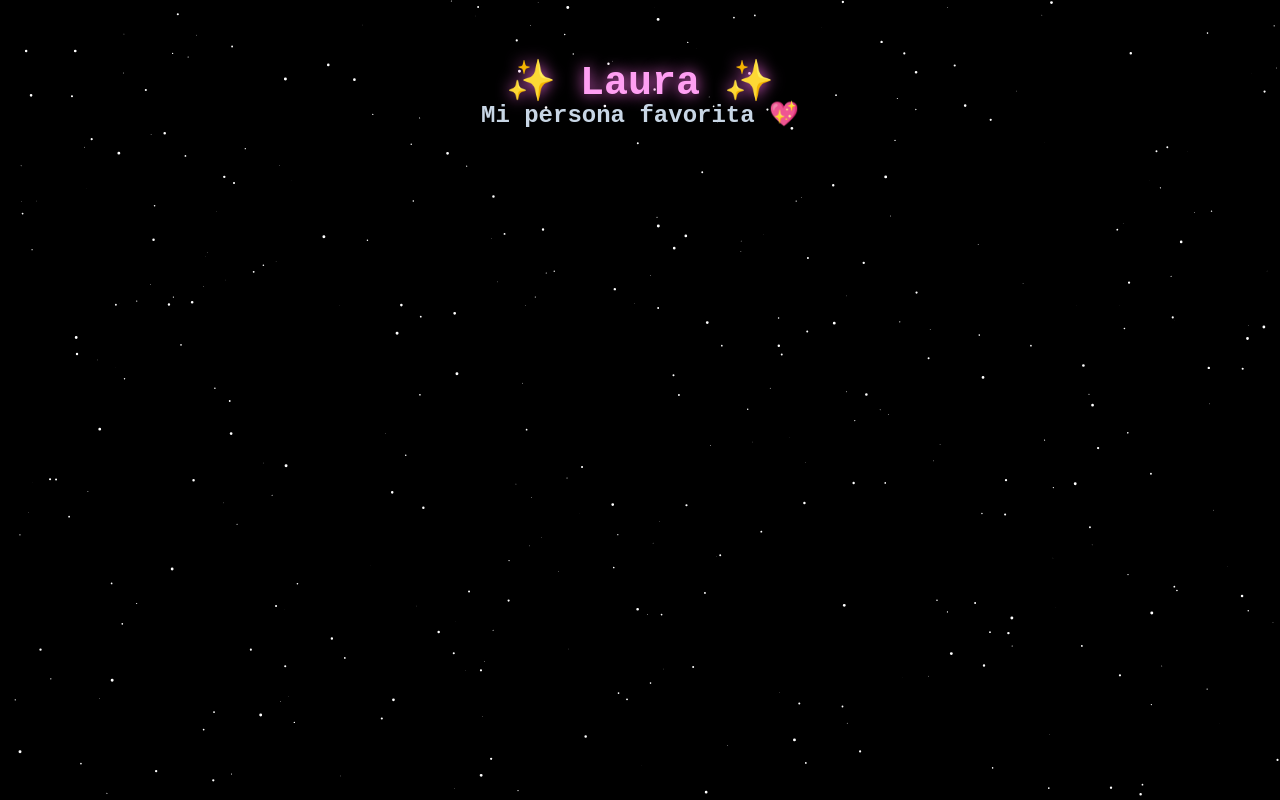
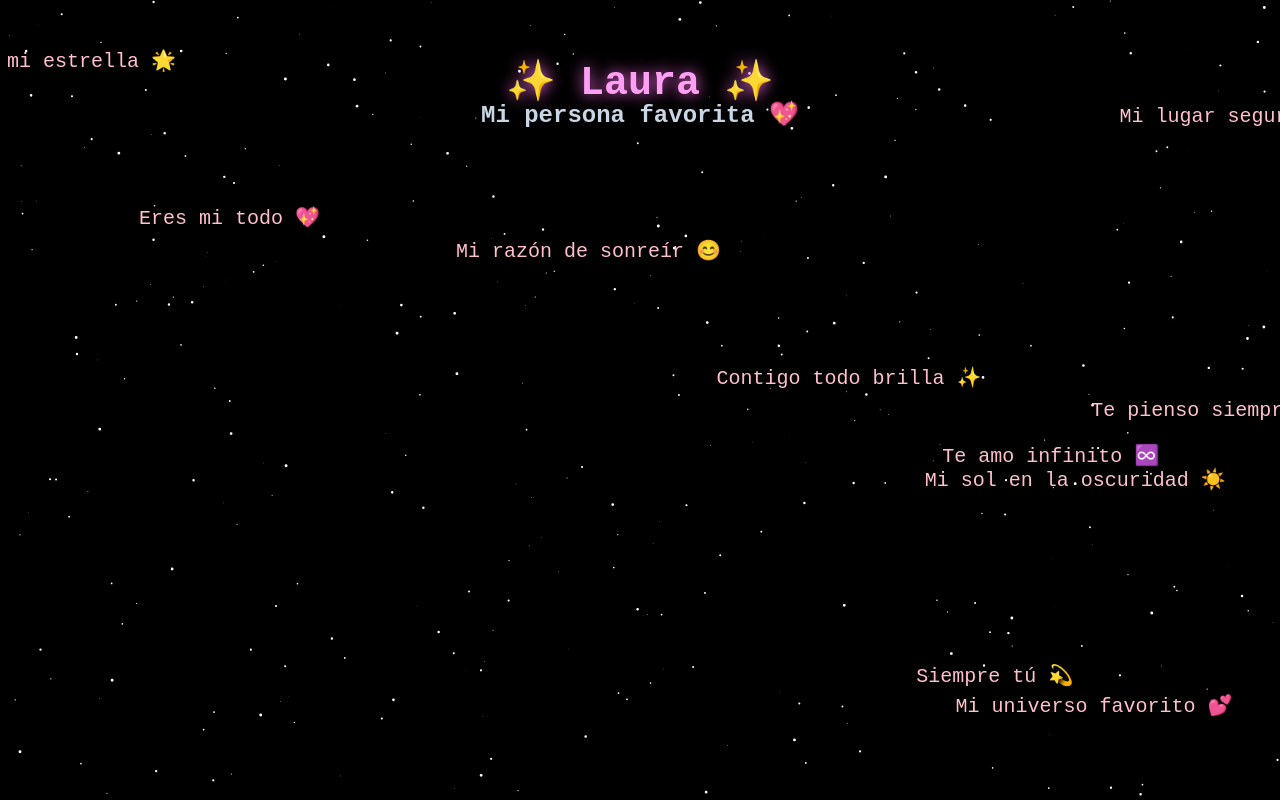
Before and after one commit to javiercano731-lang/amorcito, a plain HTML site: page index.html in a window 1280 px wide. Drawn offline with Linux system fonts and the light colour scheme.

Commit message:
index.html

```diff
--- a/index.html
+++ b/index.html
@@ -19,6 +19,7 @@
       font-size: 2.5em;
       color: #ff9ff3;
       text-shadow: 0 0 15px #f368e0;
+      z-index: 10;
     }
     h2 {
       position: absolute;
@@ -26,6 +27,7 @@
       width: 100%;
       font-size: 1.5em;
       color: #c8d6e5;
+      z-index: 10;
     }
     canvas {
       display: block;
@@ -40,11 +42,27 @@
     const canvas = document.getElementById('galaxy');
     const ctx = canvas.getContext('2d');
     let stars = [];
+    let hearts = [];
+    let words = [];
+
+    const frases = [
+      "Eres mi estrella 🌟",
+      "Mi universo favorito 💕",
+      "Contigo todo brilla ✨",
+      "Mi sol en la oscuridad ☀️",
+      "Te pienso siempre 💭",
+      "Mi lugar seguro 🏡",
+      "Eres mi todo 💖",
+      "Mi razón de sonreír 😊",
+      "Siempre tú 💫",
+      "Te amo infinito ♾️"
+    ];
 
     function resize() {
       canvas.width = window.innerWidth;
       canvas.height = window.innerHeight;
       stars = [];
+      words = [];
       for (let i = 0; i < 400; i++) {
         stars.push({
           x: Math.random() * canvas.width,
@@ -53,12 +71,20 @@
           d: Math.random() * 0.5
         });
       }
+      for (let i = 0; i < frases.length; i++) {
+        words.push({
+          text: frases[i],
+          x: Math.random() * canvas.width,
+          y: Math.random() * canvas.height,
+          alpha: 1,
+          dir: Math.random() > 0.5 ? 1 : -1
+        });
+      }
     }
     window.onresize = resize;
     resize();
 
-    function draw() {
-      ctx.clearRect(0,0,canvas.width,canvas.height);
+    function drawStars() {
       ctx.fillStyle = "white";
       ctx.beginPath();
       for (let s of stars) {
@@ -66,10 +92,9 @@
         ctx.arc(s.x, s.y, s.r, 0, Math.PI * 2, true);
       }
       ctx.fill();
-      update();
     }
 
-    function update() {
+    function updateStars() {
       for (let s of stars) {
         s.y += s.d;
         if (s.y > canvas.height) {
@@ -79,11 +104,69 @@
       }
     }
 
+    function drawHearts() {
+      for (let i = 0; i < hearts.length; i++) {
+        let h = hearts[i];
+        ctx.save();
+        ctx.translate(h.x, h.y);
+        ctx.scale(h.size, h.size);
+        ctx.fillStyle = `rgba(255,105,180,${h.alpha})`;
+        ctx.beginPath();
+        ctx.moveTo(0, -10);
+        ctx.bezierCurveTo(10, -20, 25, -5, 0, 15);
+        ctx.bezierCurveTo(-25, -5, -10, -20, 0, -10);
+        ctx.fill();
+        ctx.restore();
+        h.y -= 1;
+        h.alpha -= 0.01;
+        if (h.alpha <= 0) {
+          hearts.splice(i, 1);
+          i--;
+        }
+      }
+    }
+
+    function drawWords() {
+      ctx.font = "20px Courier New";
+      ctx.textAlign = "center";
+      for (let w of words) {
+        ctx.fillStyle = `rgba(255, 192, 203, ${w.alpha})`;
+        ctx.fillText(w.text, w.x, w.y);
+        w.y += 0.2 * w.dir;
+        if (w.y < 0) w.y = canvas.height;
+        if (w.y > canvas.height) w.y = 0;
+      }
+    }
+
     function animate() {
-      draw();
+      ctx.clearRect(0,0,canvas.width,canvas.height);
+      drawStars();
+      updateStars();
+      drawHearts();
+      drawWords();
       requestAnimationFrame(animate);
     }
     animate();
+
+    // Evento para crear corazones
+    canvas.addEventListener("click", e => {
+      hearts.push({
+        x: e.clientX,
+        y: e.clientY,
+        size: 1 + Math.random()*1.5,
+        alpha: 1
+      });
+    });
+
+    canvas.addEventListener("touchstart", e => {
+      let touch = e.touches[0];
+      hearts.push({
+        x: touch.clientX,
+        y: touch.clientY,
+        size: 1 + Math.random()*1.5,
+        alpha: 1
+      });
+    });
   </script>
 </body>
 </html>
```
